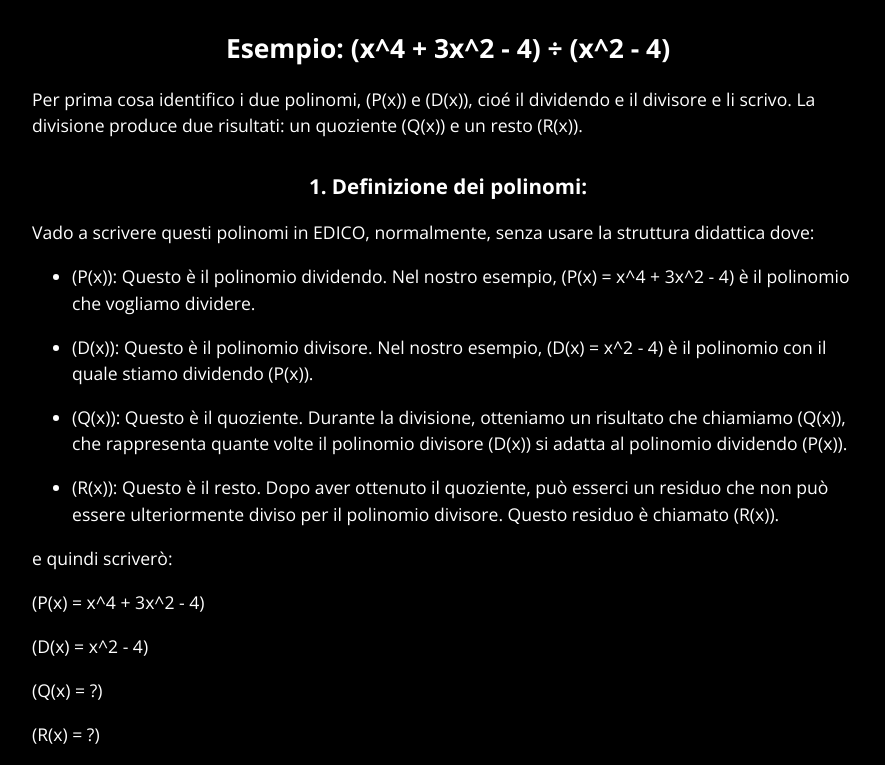
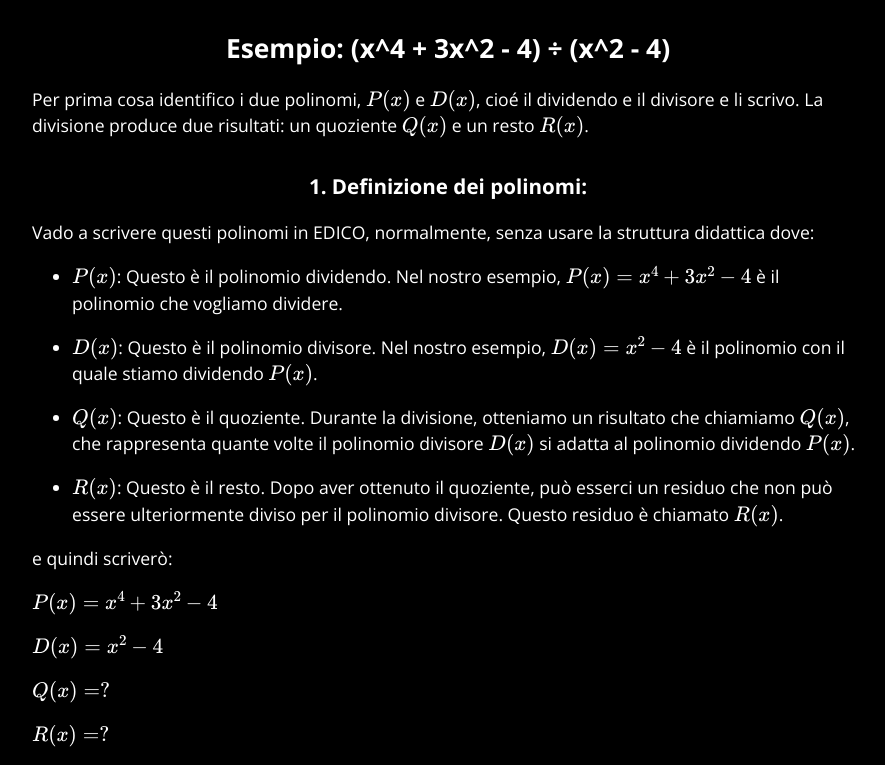
Before and after one commit to edicoitalia/edicoitalia.github.io, a Jekyll site: the page built from tutorial/docs/divisione-di-polinomi/index.md, in a window 1280 px wide and 1400 px high, scrolled down 665 px. Shown: the top 765 px of the window, without its empty margins (192-1077 px from the left). Built offline with Jekyll 4.4.1, drawn with Linux system fonts in a browser that asks for light colours; formulas are drawn with MathJax 3; our own code applies the rules of GitHub Pages for plain Markdown files; some of the changed text lies outside the part shown; grey boxes are pictures that could not be loaded.

Commit message:
fix math

```diff
--- a/tutorial/docs/divisione-di-polinomi/index.md
+++ b/tutorial/docs/divisione-di-polinomi/index.md
@@ -9,57 +9,57 @@ In questo tutorial, spiegheremo come dividere i polinomi utilizzando EDICO.
 
 ## Esempio: (x^4 + 3x^2 - 4) ÷ (x^2 - 4)
 
-Per prima cosa identifico i due polinomi, \(P(x)\) e \(D(x)\), cioé il dividendo e il divisore e li scrivo.
-La divisione produce due risultati: un quoziente \(Q(x)\) e un resto \(R(x)\).
+Per prima cosa identifico i due polinomi, $P(x)$ e $D(x)$, cioé il dividendo e il divisore e li scrivo.
+La divisione produce due risultati: un quoziente $Q(x)$ e un resto $R(x)$.
 
 ### 1. Definizione dei polinomi:
 
 Vado a scrivere questi polinomi in EDICO, normalmente, senza usare la struttura didattica dove:
 
-- \(P(x)\): Questo è il polinomio dividendo. Nel nostro esempio, \(P(x) = x^4 + 3x^2 - 4\) è il polinomio che vogliamo dividere.
+- $P(x)$: Questo è il polinomio dividendo. Nel nostro esempio, $P(x) = x^4 + 3x^2 - 4$ è il polinomio che vogliamo dividere.
 
-- \(D(x)\): Questo è il polinomio divisore. Nel nostro esempio, \(D(x) = x^2 - 4\) è il polinomio con il quale stiamo dividendo \(P(x)\).
+- $D(x)$: Questo è il polinomio divisore. Nel nostro esempio, $D(x) = x^2 - 4$ è il polinomio con il quale stiamo dividendo $P(x)$.
 
-- \(Q(x)\): Questo è il quoziente. Durante la divisione, otteniamo un risultato che chiamiamo \(Q(x)\), che rappresenta quante volte il polinomio divisore \(D(x)\) si adatta al polinomio dividendo \(P(x)\).
+- $Q(x)$: Questo è il quoziente. Durante la divisione, otteniamo un risultato che chiamiamo $Q(x)$, che rappresenta quante volte il polinomio divisore $D(x)$ si adatta al polinomio dividendo $P(x)$.
 
-- \(R(x)\): Questo è il resto. Dopo aver ottenuto il quoziente, può esserci un residuo che non può essere ulteriormente diviso per il polinomio divisore. Questo residuo è chiamato \(R(x)\).
+- $R(x)$: Questo è il resto. Dopo aver ottenuto il quoziente, può esserci un residuo che non può essere ulteriormente diviso per il polinomio divisore. Questo residuo è chiamato $R(x)$.
 
 e quindi scriverò:
 
-\(P(x) = x^4 + 3x^2 - 4\)
+$P(x) = x^4 + 3x^2 - 4$
 
-\(D(x) = x^2 - 4\)
+$D(x) = x^2 - 4$
 
-\(Q(x) = ?\)
+$Q(x) = ?$
 
-\(R(x) = ?\)
+$R(x) = ?$
 
 ![](20240118115702.png)
 
 
-Quindi dobbiamo dividere \(P(x)\) per \(D(x)\).
+Quindi dobbiamo dividere $P(x)$ per $D(x)$.
 
-Assicuriamoci che entrambi i polinomi siano ordinati in ordine decrescente delle potenze. Completiamo aggiungendo \(+0x^3\) e \(+0x\), dato che manca il fattore di primo grado. Quindi riscrivo la mia operazione, la seleziono, e dopo averlo fatto dal menu *Strutture didattiche* scelgo *Divisione di polinomi*:
+Assicuriamoci che entrambi i polinomi siano ordinati in ordine decrescente delle potenze. Completiamo aggiungendo $+0x^3$ e $+0x$, dato che manca il fattore di primo grado. Quindi riscrivo la mia operazione, la seleziono, e dopo averlo fatto dal menu *Strutture didattiche* scelgo *Divisione di polinomi*:
 ![Schermata che mostra l'operazione](20240118121839.png)
 
-Mi comparirà una schermata, nella quale troverò la mia operazione già impostata con, nella prima riga il dividendo (\(P(x)\)) il simbolo di divisione e il divisore (\(D(x)\))
+Mi comparirà una schermata, nella quale troverò la mia operazione già impostata con, nella prima riga il dividendo ($P(x)$) il simbolo di divisione e il divisore ($D(x)$)
 ![Schermata che mostra l'operazione](20240118121904.png)
 
 
-### 2. Divide il termine di grado più alto di \(P(x)\) per il termine di grado più alto di \(D(x)\)
+### 2. Divide il termine di grado più alto di $P(x)$ per il termine di grado più alto di $D(x)$
 
-Dividiamo \(x^4\) per \(x^2\), ottenendo \(x^2\), che è il termine di grado più alto di e lo riportiamo sotto, in seconda riga, seconda colonna.
+Dividiamo $x^4$ per $x^2$, ottenendo $x^2$, che è il termine di grado più alto di e lo riportiamo sotto, in seconda riga, seconda colonna.
 
 ![Schermata che mostra l'operazione](20240118121931.png)
 
 Noto che in ultima riga il programma si preoccupa di riportarmi lo stesso numero, non me ne preoccupo per ora.
 
-### 3. Moltiplica il risultato per \(D(x)\) e sottrai da \(P(x)\)
+### 3. Moltiplica il risultato per $D(x)$ e sottrai da $P(x)$
 
-Moltiplichiamo \(x^2\) per \(D(x)\) e sottraiamo il risultato da \(P(x)\) (cambiamo di segno e facciamo la somma).
+Moltiplichiamo $x^2$ per $D(x)$ e sottraiamo il risultato da $P(x)$ (cambiamo di segno e facciamo la somma).
 
-- Quindi quanto fa \(x^2 \cdot (x^2-4) \) ? Facciamo i conti e fa \(x^4-4x^2 \)
-- Lo cambiamo di segno e diventa (-x^4+4x^2 \)
+- Quindi quanto fa $x^2 \cdot (x^2-4) $ ? Facciamo i conti e fa $x^4-4x^2 $
+- Lo cambiamo di segno e diventa (-x^4+4x^2 $
 
 Lo riportiamo nella seconda riga, prima colonna (resto):
 ![Schermata che mostra l'operazione](20240118123024.png)
@@ -73,7 +73,7 @@ Calcoliamo il resto facendo le somme:
 ### 4. Ripeti il processo
 
 Aggiungiamo una riga, dal menu *Modifica*, *Nuova riga* o premendo CTRL+N.
-Continua il processo finché il grado del resto è inferiore al grado di \(D(x)\). Ricordiamoci sempre di andare ad aggiungere i vari membri del quoziente in seconda colonna.
+Continua il processo finché il grado del resto è inferiore al grado di $D(x)$. Ricordiamoci sempre di andare ad aggiungere i vari membri del quoziente in seconda colonna.
 
 ![Schermata che mostra l'operazione](20240118123713.png)
 
@@ -84,7 +84,7 @@ Quando abbiamo terminato, scegliamo *Inserisci* o battiamo **INVIO** .
 
 ### 5. Scrivi il risultato finale
 
-Il risultato della divisione è \(Q(x) = x^2 + 7\), e il resto è \(R(x) = 24\). Quindi, \(P(x) = D(x) \cdot Q(x) + R(x)\).
+Il risultato della divisione è $Q(x) = x^2 + 7$, e il resto è $R(x) = 24$. Quindi, $P(x) = D(x) \cdot Q(x) + R(x)$.
 
 ![Schermata che mostra l'operazione](20240118123839.png)
 
```
